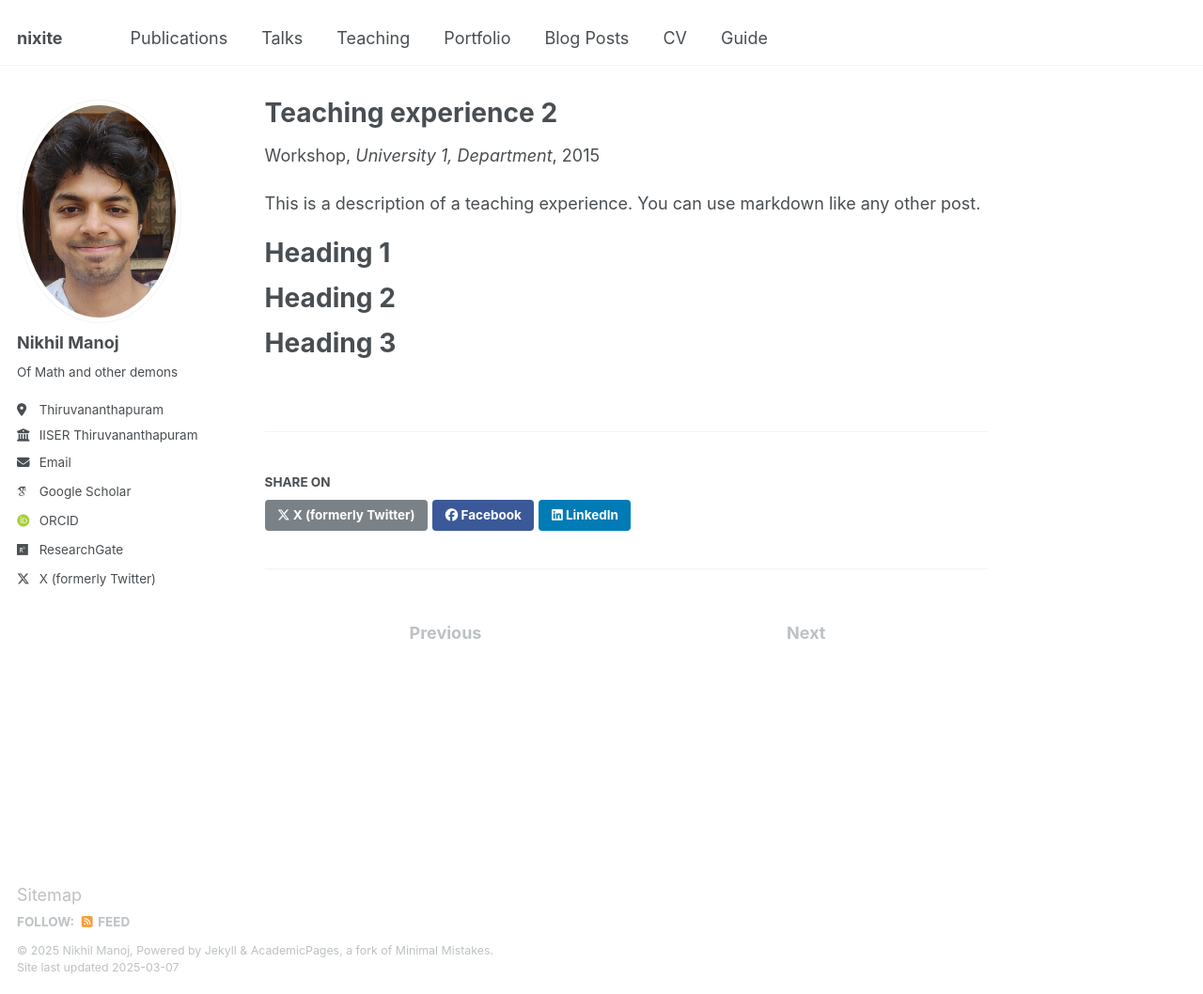
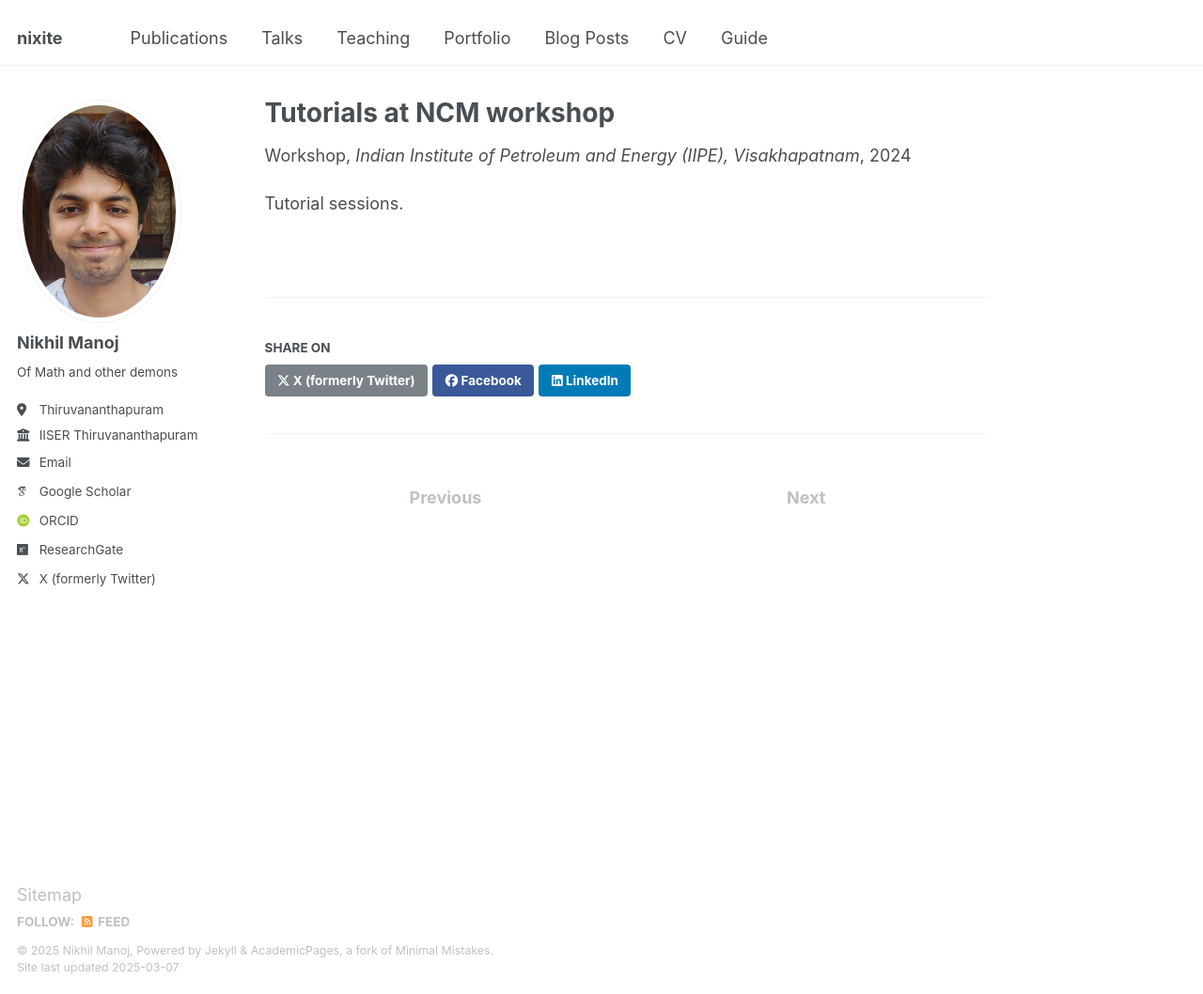
Before and after one commit to nikhil0597/nikhil0597.github.io, a Jekyll site: the page built from _teaching/2015-spring-teaching-2.md, in a window 1280 px wide and 1058 px high. Shown: the whole window at 94% size. Built offline with Jekyll 4.4.1, drawn with Linux system fonts in a browser that asks for light colours; some web fonts are replaced.

Commit message:
Update 2015-spring-teaching-2.md

```diff
--- a/_teaching/2015-spring-teaching-2.md
+++ b/_teaching/2015-spring-teaching-2.md
@@ -1,20 +1,11 @@
 ---
-title: "Teaching experience 2"
+title: "Tutorials at NCM workshop"
 collection: teaching
 type: "Workshop"
 permalink: /teaching/2015-spring-teaching-1
-venue: "University 1, Department"
-date: 2015-01-01
-location: "City, Country"
+venue: "Indian Institute of Petroleum and Energy (IIPE), Visakhapatnam"
+date: 2024-12-15
+location: "Visakhapatnam, India"
 ---
 
-This is a description of a teaching experience. You can use markdown like any other post.
-
-Heading 1
-======
-
-Heading 2
-======
-
-Heading 3
-======
+Tutorial sessions.
```
